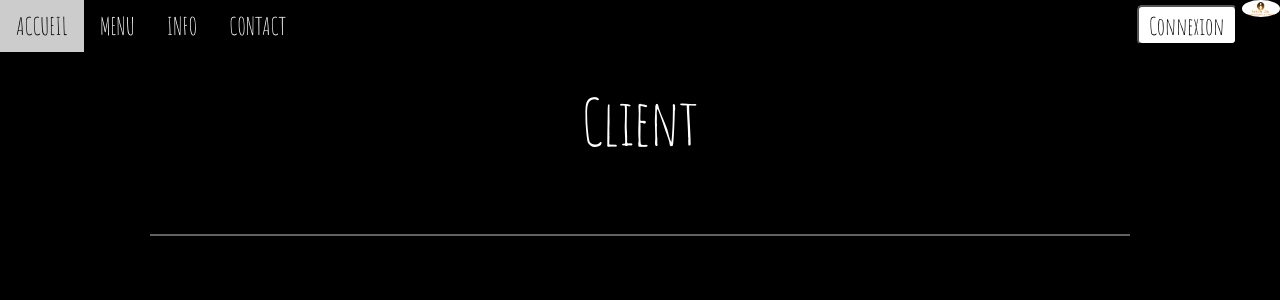
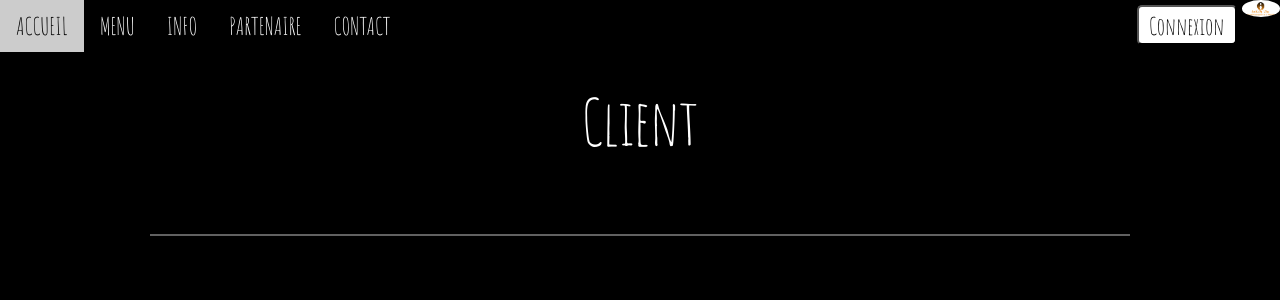
Before and after one commit to mathieucaudan/SAE23, a PHP site: page /client.php in a window 1280 px wide. Shown: the top 300 px of the page. Run offline with PHP 8.4, Linux system fonts and the light colour scheme; data that the repository does not hold is empty.

Commit message:
Update vitrine.php

```diff
--- a/vitrine.php
+++ b/vitrine.php
@@ -60,6 +60,7 @@ function navbar(){
             <a href='accueil.php' class='w3-bar-item w3-button'>ACCUEIL</a>
             <a href='menu.php' class='w3-bar-item w3-button'>MENU</a>
             <a href='info.php' class='w3-bar-item w3-button'>INFO</a>
+            <a href='partenaire.php' class='w3-bar-item w3-button'>PARTENAIRE</a>
             <a href='contact.php' class='w3-bar-item w3-button'>CONTACT</a>";
             if (isset($_SESSION['role'])) {
               if ($_SESSION['role'] == 'user') {
```
